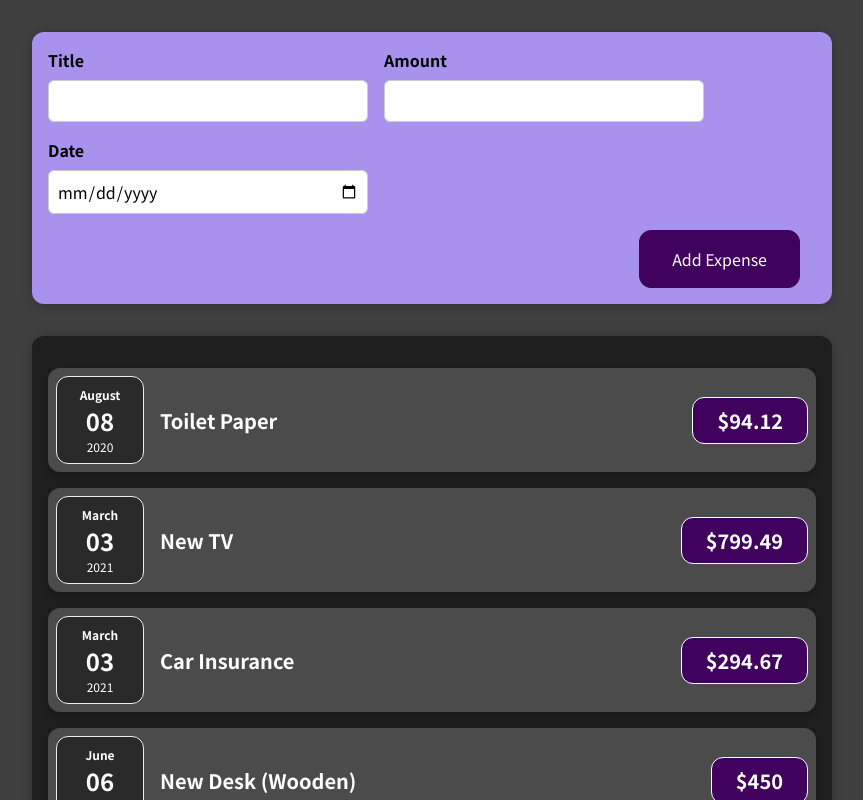
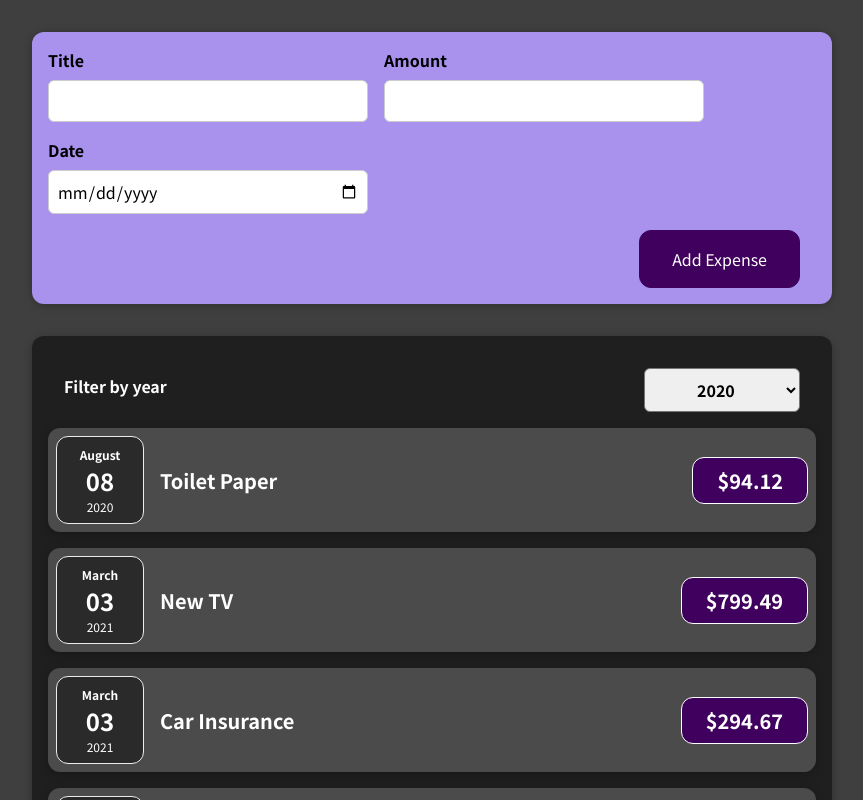
Before and after one commit to hazalkoz/ExpenseTracker, a React (Create React App) app: page / in a window 1280 px wide. Shown: the top 800 px of the page, without its empty margins (208-1071 px from the left). Built offline with nearby package versions, Linux system fonts and the light colour scheme.

Commit message:
Expenses filter is added, not filtering the expense list yet.

```diff
--- a/src/components/Expenses/Expenses.js
+++ b/src/components/Expenses/Expenses.js
@@ -1,15 +1,25 @@
 import ExpenseItem from "./ExpenseItem";
 import './Expenses.css'
 import Card from "../UI/Card";
+import ExpensesFilter from "./ExpensesFilter";
+import {useState} from "react";
 
 function Expenses(props){
+    const [year,setYear] = useState('2020')
+    const setSelectedYear = (year) => {
+        setYear(year)
+        console.log(year)
+    }
     return (
+        <div>
             <Card className={'expenses'}>
+                <ExpensesFilter selectedYear={year} onChangeYear={setSelectedYear}/>
                 <ExpenseItem title={props.expense_list[0].title} amount ={props.expense_list[0].amount} date = {props.expense_list[0].date} />
                 <ExpenseItem title={props.expense_list[1].title} amount ={props.expense_list[1].amount} date = {props.expense_list[1].date} />
                 <ExpenseItem title={props.expense_list[2].title} amount ={props.expense_list[2].amount} date = {props.expense_list[2].date} />
                 <ExpenseItem title={props.expense_list[3].title} amount ={props.expense_list[3].amount} date = {props.expense_list[3].date} />
             </Card>
+        </div>
     )
 }
 
--- /dev/null
+++ b/src/components/Expenses/ExpensesFilter.css
@@ -0,0 +1,24 @@
+.expenses-filter {
+    color: white;
+    padding: 0 1rem;
+}
+
+.expenses-filter__control {
+    display: flex;
+    width: 100%;
+    align-items: center;
+    justify-content: space-between;
+    margin: 1rem 0;
+}
+
+.expenses-filter label {
+    font-weight: bold;
+    margin-bottom: 0.5rem;
+}
+
+.expenses-filter select {
+    font: inherit;
+    padding: 0.5rem 3rem;
+    font-weight: bold;
+    border-radius: 6px;
+}
--- /dev/null
+++ b/src/components/Expenses/ExpensesFilter.js
@@ -0,0 +1,23 @@
+import './ExpensesFilter.css';
+
+const ExpensesFilter = (props) => {
+
+    const changeHandler = (event) =>{
+        props.onChangeYear(event.target.value)
+    }
+    return (
+        <div className='expenses-filter'>
+            <div className='expenses-filter__control'>
+                <label>Filter by year</label>
+                <select onChange={changeHandler} value={props.selectedYear}>
+                    <option value='2022'>2022</option>
+                    <option value='2021'>2021</option>
+                    <option value='2020'>2020</option>
+                    <option value='2019'>2019</option>
+                </select>
+            </div>
+        </div>
+    );
+};
+
+export default ExpensesFilter;
```
Lines whose indentation alone changed are shown as unchanged.
